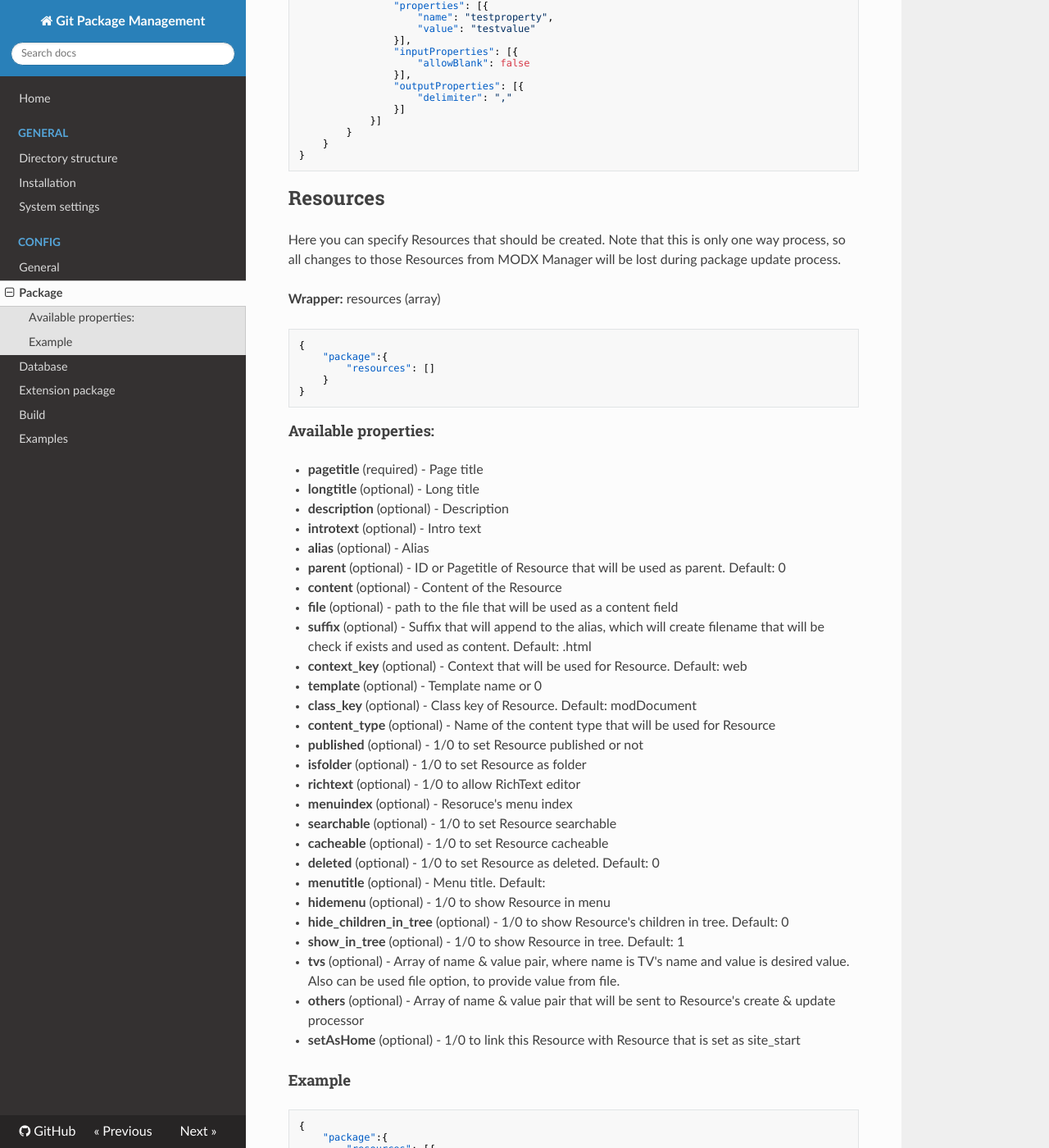
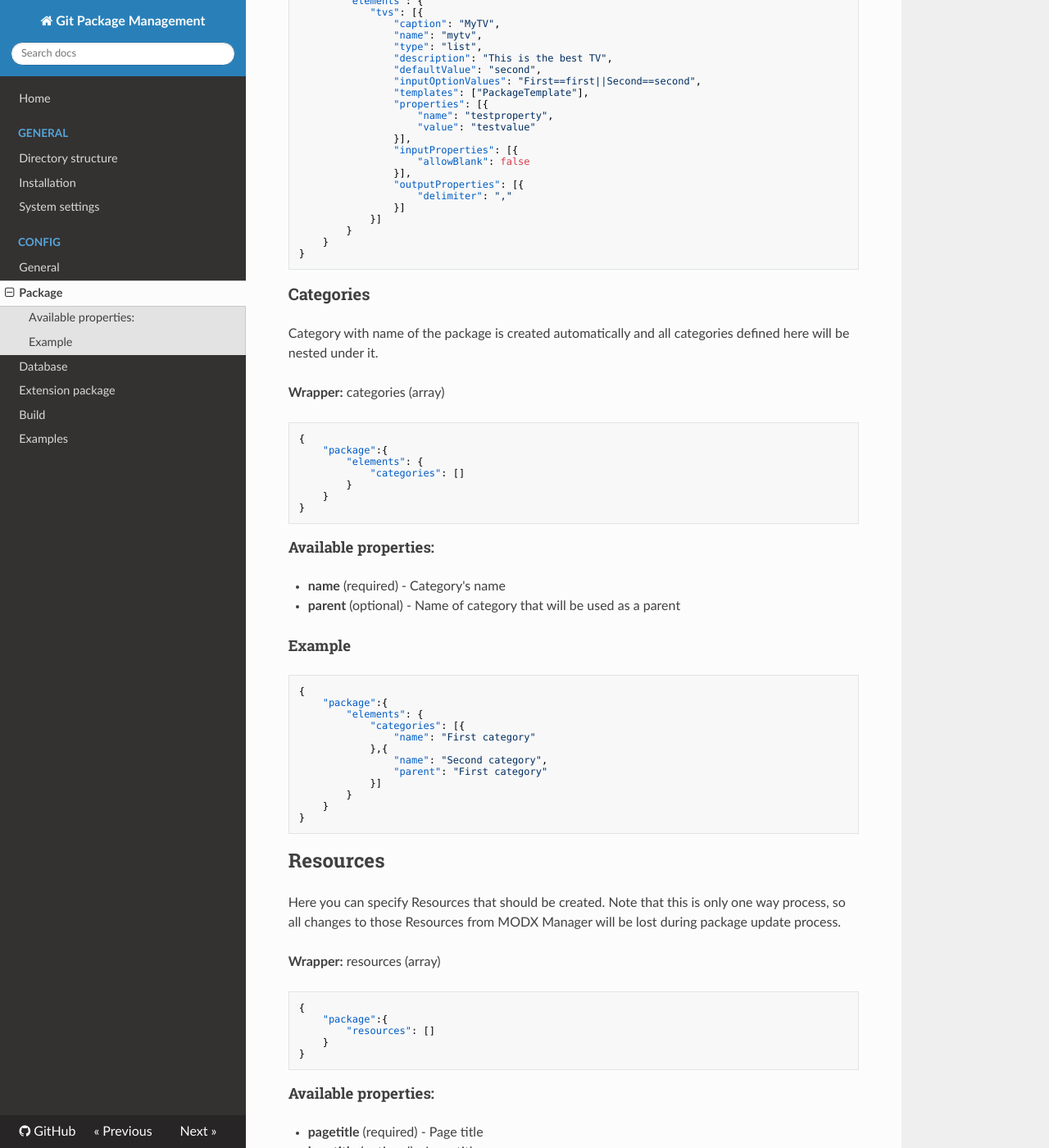
Before and after one commit to theboxer/Git-Package-Management, an MkDocs documentation site: the page built from core/components/gitpackagemanagement/docs/config/package.md, in a window 1280 px wide and 1400 px high, scrolled down 6725 px. Shown: the whole window at 82% size. Built offline with MkDocs 1.6.1, drawn with Linux system fonts in a browser that asks for light colours; nearby versions of some CDN libraries; old or Windows-style settings are respelled for this version of MkDocs; some of the changed text lies outside the part shown.

Commit message:
Add docs for categories
Resolves #36

````diff
--- a/core/components/gitpackagemanagement/docs/config/package.md
+++ b/core/components/gitpackagemanagement/docs/config/package.md
@@ -108,6 +108,7 @@ In this section we create some elements. During the installation, all elements a
 
 #### Available properties:
 - **name** (required) - Chunk's name
+- **category** (optional) - Name of category defined in **categories** element
 - **file** (optional, default: strtolower($name$).chunk.tpl) - Chunk's filename with extension
 - **properties** (optional) - An array of objects, where each object has those properties:
      - **name** (required) - Name of the property
@@ -151,6 +152,7 @@ In this section we create some elements. During the installation, all elements a
 
 #### Available properties:
 - **name** (required) - Snippet's name
+- **category** (optional) - Name of category defined in **categories** element
 - **file** (optional, default: strtolower($name$).snippet.php) - Snippet's filename with extension
 - **properties** (optional) - An array of objects, where each object has those properties:
     - **name** (required) - Name of the property
@@ -194,6 +196,7 @@ In this section we create some elements. During the installation, all elements a
 
 #### Available properties:
 - **name** (required) - Template's name
+- **category** (optional) - Name of category defined in **categories** element
 - **file** (optional, default: strtolower($name$).template.tpl) - Template's filename with extension
 - **properties** (optional) - An array of objects, where each object has those properties:
     - **name** (required) - Name of the property
@@ -239,6 +242,7 @@ In this section we create some elements. During the installation, all elements a
 
 #### Available properties:
 - **name** (required) - Plugin's name
+- **category** (optional) - Name of category defined in **categories** element
 - **file** (optional, default: strtolower($name$).plugin.php) - Plugin's filename with extension
 - **events** (required) - Array of events
 - **properties** (optional) - An array of objects, where each object has those properties:
@@ -285,6 +289,7 @@ In this section we create some elements. During the installation, all elements a
 #### Available properties:
 - **caption** (required) - TV's caption
 - **name** (optional, default: strtolower($caption$)) - TV's name
+- **category** (optional) - Name of category defined in **categories** element
 - **type** (optional, default: text) - TV's type
 - **description** (optional, default: null) - TV's description
 - **defaultValue** (optional, default: null) - Default value of the TV
@@ -325,6 +330,40 @@ In this section we create some elements. During the installation, all elements a
                 "outputProperties": [{
                     "delimiter": ","
                 }]
+            }]
+        }
+    }
+}
+```
+
+### Categories
+Category with name of the package is created automatically and all categories defined here will be nested under it.
+
+**Wrapper:** categories (array)
+```json
+{
+    "package":{
+        "elements": {
+            "categories": []
+        }
+    }
+}
+```
+
+#### Available properties:
+- **name** (required) - Category's name
+- **parent** (optional) - Name of category that will be used as a parent
+
+#### Example
+```json
+{
+    "package":{
+        "elements": {
+            "categories": [{
+                "name": "First category"
+            },{
+                "name": "Second category",
+                "parent": "First category"
             }]
         }
     }
````
